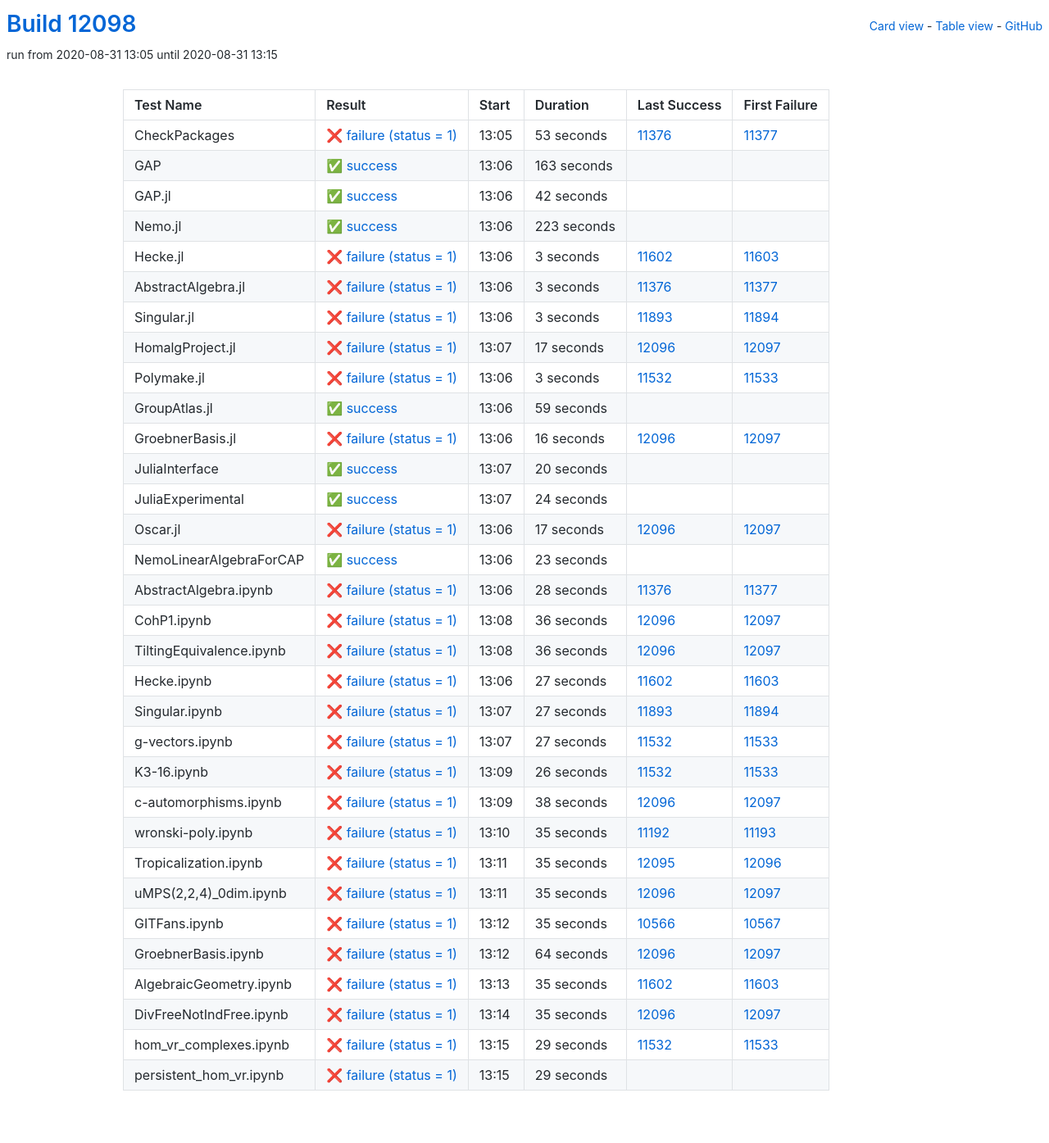
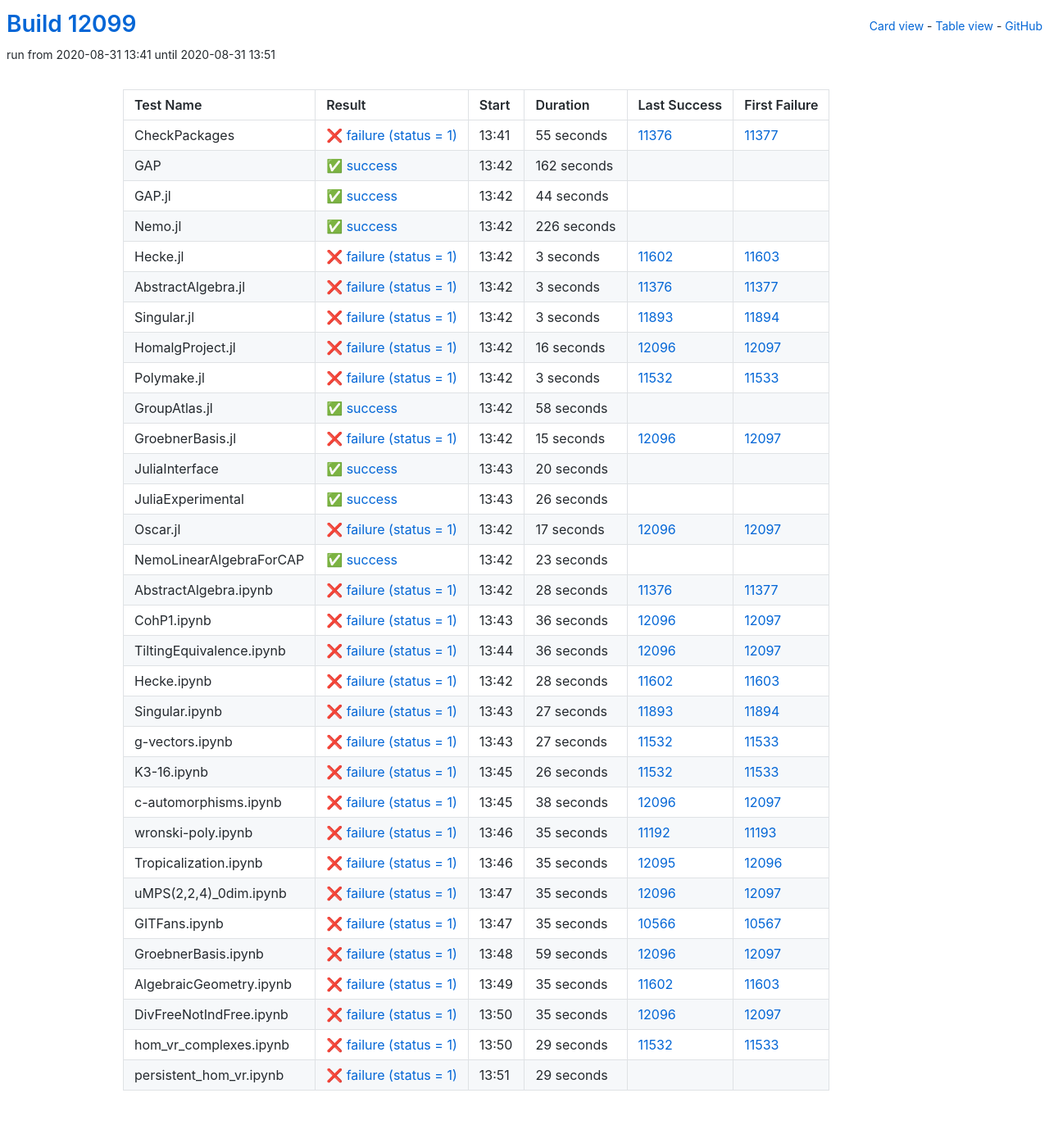
Before and after one commit to oscar-system/oscar-ci-status, a Jekyll site: the page built from table.html, in a window 1280 px wide. Shown: the whole page at 82% size. Built offline with Jekyll 4.4.1, drawn with Linux system fonts in a browser that asks for light colours.

Commit message:
Build #12099

```diff
--- a/_data/ci.yml
+++ b/_data/ci.yml
@@ -1,6 +1,6 @@
 ---
-build: 12098
-build_url: https://oscarci.mathematik.uni-kl.de/job/oscar/12098/
+build: 12099
+build_url: https://oscarci.mathematik.uni-kl.de/job/oscar/12099/
 job: oscar
 organization: oscar-system
 repo: oscar-ci-status
@@ -8,56 +8,56 @@
 tests:
 - name: CheckPackages
   id: checkpackages
-  log: https://oscarci.mathematik.uni-kl.de/job/oscar/12098/artifact/logs/build-12098/CheckPackages.log
-  start: 2020-08-31 13:05
+  log: https://oscarci.mathematik.uni-kl.de/job/oscar/12099/artifact/logs/build-12099/CheckPackages.log
+  start: 2020-08-31 13:41
   success: false
   exitcode: 1
   status: failure
-  duration: 53
+  duration: 55
   last_success: 11376
   last_success_url: https://oscarci.mathematik.uni-kl.de/job/oscar/11376/
   first_failure: 11377
   first_failure_url: https://oscarci.mathematik.uni-kl.de/job/oscar/11377/
 - name: GAP
   id: gap
-  log: https://oscarci.mathematik.uni-kl.de/job/oscar/12098/artifact/logs/build-12098/GAP.log
-  start: 2020-08-31 13:06
+  log: https://oscarci.mathematik.uni-kl.de/job/oscar/12099/artifact/logs/build-12099/GAP.log
+  start: 2020-08-31 13:42
   success: true
   exitcode: 0
   status: success
-  duration: 163
+  duration: 162
   last_success: false
   last_success_url:
   first_failure: false
   first_failure_url:
 - name: GAP.jl
   id: gap-jl
-  log: https://oscarci.mathematik.uni-kl.de/job/oscar/12098/artifact/logs/build-12098/GAP.jl.log
-  start: 2020-08-31 13:06
+  log: https://oscarci.mathematik.uni-kl.de/job/oscar/12099/artifact/logs/build-12099/GAP.jl.log
+  start: 2020-08-31 13:42
   success: true
   exitcode: 0
   status: success
-  duration: 42
+  duration: 44
   last_success: false
   last_success_url:
   first_failure: false
   first_failure_url:
 - name: Nemo.jl
   id: nemo-jl
-  log: https://oscarci.mathematik.uni-kl.de/job/oscar/12098/artifact/logs/build-12098/Nemo.jl.log
-  start: 2020-08-31 13:06
+  log: https://oscarci.mathematik.uni-kl.de/job/oscar/12099/artifact/logs/build-12099/Nemo.jl.log
+  start: 2020-08-31 13:42
   success: true
   exitcode: 0
   status: success
-  duration: 223
+  duration: 226
   last_success: false
   last_success_url:
   first_failure: false
   first_failure_url:
 - name: Hecke.jl
   id: hecke-jl
-  log: https://oscarci.mathematik.uni-kl.de/job/oscar/12098/artifact/logs/build-12098/Hecke.jl.log
-  start: 2020-08-31 13:06
+  log: https://oscarci.mathematik.uni-kl.de/job/oscar/12099/artifact/logs/build-12099/Hecke.jl.log
+  start: 2020-08-31 13:42
   success: false
   exitcode: 1
   status: failure
@@ -68,8 +68,8 @@
   first_failure_url: https://oscarci.mathematik.uni-kl.de/job/oscar/11603/
 - name: AbstractAlgebra.jl
   id: abstractalgebra-jl
-  log: https://oscarci.mathematik.uni-kl.de/job/oscar/12098/artifact/logs/build-12098/AbstractAlgebra.jl.log
-  start: 2020-08-31 13:06
+  log: https://oscarci.mathematik.uni-kl.de/job/oscar/12099/artifact/logs/build-12099/AbstractAlgebra.jl.log
+  start: 2020-08-31 13:42
   success: false
   exitcode: 1
   status: failure
@@ -80,8 +80,8 @@
   first_failure_url: https://oscarci.mathematik.uni-kl.de/job/oscar/11377/
 - name: Singular.jl
   id: singular-jl
-  log: https://oscarci.mathematik.uni-kl.de/job/oscar/12098/artifact/logs/build-12098/Singular.jl.log
-  start: 2020-08-31 13:06
+  log: https://oscarci.mathematik.uni-kl.de/job/oscar/12099/artifact/logs/build-12099/Singular.jl.log
+  start: 2020-08-31 13:42
   success: false
   exitcode: 1
   status: failure
@@ -92,20 +92,20 @@
   first_failure_url: https://oscarci.mathematik.uni-kl.de/job/oscar/11894/
 - name: HomalgProject.jl
   id: homalgproject-jl
-  log: https://oscarci.mathematik.uni-kl.de/job/oscar/12098/artifact/logs/build-12098/HomalgProject.jl.log
-  start: 2020-08-31 13:07
+  log: https://oscarci.mathematik.uni-kl.de/job/oscar/12099/artifact/logs/build-12099/HomalgProject.jl.log
+  start: 2020-08-31 13:42
   success: false
   exitcode: 1
   status: failure
-  duration: 17
+  duration: 16
   last_success: 12096
   last_success_url: https://oscarci.mathematik.uni-kl.de/job/oscar/12096/
   first_failure: 12097
   first_failure_url: https://oscarci.mathematik.uni-kl.de/job/oscar/12097/
 - name: Polymake.jl
   id: polymake-jl
-  log: https://oscarci.mathematik.uni-kl.de/job/oscar/12098/artifact/logs/build-12098/Polymake.jl.log
-  start: 2020-08-31 13:06
+  log: https://oscarci.mathematik.uni-kl.de/job/oscar/12099/artifact/logs/build-12099/Polymake.jl.log
+  start: 2020-08-31 13:42
   success: false
   exitcode: 1
   status: failure
@@ -116,32 +116,32 @@
   first_failure_url: https://oscarci.mathematik.uni-kl.de/job/oscar/11533/
 - name: GroupAtlas.jl
   id: groupatlas-jl
-  log: https://oscarci.mathematik.uni-kl.de/job/oscar/12098/artifact/logs/build-12098/GroupAtlas.jl.log
-  start: 2020-08-31 13:06
+  log: https://oscarci.mathematik.uni-kl.de/job/oscar/12099/artifact/logs/build-12099/GroupAtlas.jl.log
+  start: 2020-08-31 13:42
   success: true
   exitcode: 0
   status: success
-  duration: 59
+  duration: 58
   last_success: false
   last_success_url:
   first_failure: false
   first_failure_url:
 - name: GroebnerBasis.jl
   id: groebnerbasis-jl
-  log: https://oscarci.mathematik.uni-kl.de/job/oscar/12098/artifact/logs/build-12098/GroebnerBasis.jl.log
-  start: 2020-08-31 13:06
+  log: https://oscarci.mathematik.uni-kl.de/job/oscar/12099/artifact/logs/build-12099/GroebnerBasis.jl.log
+  start: 2020-08-31 13:42
   success: false
   exitcode: 1
   status: failure
-  duration: 16
+  duration: 15
   last_success: 12096
   last_success_url: https://oscarci.mathematik.uni-kl.de/job/oscar/12096/
   first_failure: 12097
   first_failure_url: https://oscarci.mathematik.uni-kl.de/job/oscar/12097/
 - name: JuliaInterface
   id: juliainterface
-  log: https://oscarci.mathematik.uni-kl.de/job/oscar/12098/artifact/logs/build-12098/JuliaInterface.log
-  start: 2020-08-31 13:07
+  log: https://oscarci.mathematik.uni-kl.de/job/oscar/12099/artifact/logs/build-12099/JuliaInterface.log
+  start: 2020-08-31 13:43
   success: true
   exitcode: 0
   status: success
@@ -152,20 +152,20 @@
   first_failure_url:
 - name: JuliaExperimental
   id: juliaexperimental
-  log: https://oscarci.mathematik.uni-kl.de/job/oscar/12098/artifact/logs/build-12098/JuliaExperimental.log
-  start: 2020-08-31 13:07
+  log: https://oscarci.mathematik.uni-kl.de/job/oscar/12099/artifact/logs/build-12099/JuliaExperimental.log
+  start: 2020-08-31 13:43
   success: true
   exitcode: 0
   status: success
-  duration: 24
+  duration: 26
   last_success: false
   last_success_url:
   first_failure: false
   first_failure_url:
 - name: Oscar.jl
   id: oscar-jl
-  log: https://oscarci.mathematik.uni-kl.de/job/oscar/12098/artifact/logs/build-12098/Oscar.jl.log
-  start: 2020-08-31 13:06
+  log: https://oscarci.mathematik.uni-kl.de/job/oscar/12099/artifact/logs/build-12099/Oscar.jl.log
+  start: 2020-08-31 13:42
   success: false
   exitcode: 1
   status: failure
@@ -176,8 +176,8 @@
   first_failure_url: https://oscarci.mathematik.uni-kl.de/job/oscar/12097/
 - name: NemoLinearAlgebraForCAP
   id: nemolinearalgebraforcap
-  log: https://oscarci.mathematik.uni-kl.de/job/oscar/12098/artifact/logs/build-12098/NemoLinearAlgebraForCAP.log
-  start: 2020-08-31 13:06
+  log: https://oscarci.mathematik.uni-kl.de/job/oscar/12099/artifact/logs/build-12099/NemoLinearAlgebraForCAP.log
+  start: 2020-08-31 13:42
   success: true
   exitcode: 0
   status: success
@@ -188,8 +188,8 @@
   first_failure_url:
 - name: AbstractAlgebra.ipynb
   id: abstractalgebra-ipynb
-  log: https://oscarci.mathematik.uni-kl.de/job/oscar/12098/artifact/logs/build-12098/AbstractAlgebra.ipynb.log
-  start: 2020-08-31 13:06
+  log: https://oscarci.mathematik.uni-kl.de/job/oscar/12099/artifact/logs/build-12099/AbstractAlgebra.ipynb.log
+  start: 2020-08-31 13:42
   success: false
   exitcode: 1
   status: failure
@@ -200,8 +200,8 @@
   first_failure_url: https://oscarci.mathematik.uni-kl.de/job/oscar/11377/
 - name: CohP1.ipynb
   id: cohp1-ipynb
-  log: https://oscarci.mathematik.uni-kl.de/job/oscar/12098/artifact/logs/build-12098/CohP1.ipynb.log
-  start: 2020-08-31 13:08
+  log: https://oscarci.mathematik.uni-kl.de/job/oscar/12099/artifact/logs/build-12099/CohP1.ipynb.log
+  start: 2020-08-31 13:43
   success: false
   exitcode: 1
   status: failure
@@ -212,8 +212,8 @@
   first_failure_url: https://oscarci.mathematik.uni-kl.de/job/oscar/12097/
 - name: TiltingEquivalence.ipynb
   id: tiltingequivalence-ipynb
-  log: https://oscarci.mathematik.uni-kl.de/job/oscar/12098/artifact/logs/build-12098/TiltingEquivalence.ipynb.log
-  start: 2020-08-31 13:08
+  log: https://oscarci.mathematik.uni-kl.de/job/oscar/12099/artifact/logs/build-12099/TiltingEquivalence.ipynb.log
+  start: 2020-08-31 13:44
   success: false
   exitcode: 1
   status: failure
@@ -224,20 +224,20 @@
   first_failure_url: https://oscarci.mathematik.uni-kl.de/job/oscar/12097/
 - name: Hecke.ipynb
   id: hecke-ipynb
-  log: https://oscarci.mathematik.uni-kl.de/job/oscar/12098/artifact/logs/build-12098/Hecke.ipynb.log
-  start: 2020-08-31 13:06
+  log: https://oscarci.mathematik.uni-kl.de/job/oscar/12099/artifact/logs/build-12099/Hecke.ipynb.log
+  start: 2020-08-31 13:42
   success: false
   exitcode: 1
   status: failure
-  duration: 27
+  duration: 28
   last_success: 11602
   last_success_url: https://oscarci.mathematik.uni-kl.de/job/oscar/11602/
   first_failure: 11603
   first_failure_url: https://oscarci.mathematik.uni-kl.de/job/oscar/11603/
 - name: Singular.ipynb
   id: singular-ipynb
-  log: https://oscarci.mathematik.uni-kl.de/job/oscar/12098/artifact/logs/build-12098/Singular.ipynb.log
-  start: 2020-08-31 13:07
+  log: https://oscarci.mathematik.uni-kl.de/job/oscar/12099/artifact/logs/build-12099/Singular.ipynb.log
+  start: 2020-08-31 13:43
   success: false
   exitcode: 1
   status: failure
@@ -248,8 +248,8 @@
   first_failure_url: https://oscarci.mathematik.uni-kl.de/job/oscar/11894/
 - name: g-vectors.ipynb
   id: g-vectors-ipynb
-  log: https://oscarci.mathematik.uni-kl.de/job/oscar/12098/artifact/logs/build-12098/g-vectors.ipynb.log
-  start: 2020-08-31 13:07
+  log: https://oscarci.mathematik.uni-kl.de/job/oscar/12099/artifact/logs/build-12099/g-vectors.ipynb.log
+  start: 2020-08-31 13:43
   success: false
   exitcode: 1
   status: failure
@@ -260,8 +260,8 @@
   first_failure_url: https://oscarci.mathematik.uni-kl.de/job/oscar/11533/
 - name: K3-16.ipynb
   id: k3-16-ipynb
-  log: https://oscarci.mathematik.uni-kl.de/job/oscar/12098/artifact/logs/build-12098/K3-16.ipynb.log
-  start: 2020-08-31 13:09
+  log: https://oscarci.mathematik.uni-kl.de/job/oscar/12099/artifact/logs/build-12099/K3-16.ipynb.log
+  start: 2020-08-31 13:45
   success: false
   exitcode: 1
   status: failure
@@ -272,8 +272,8 @@
   first_failure_url: https://oscarci.mathematik.uni-kl.de/job/oscar/11533/
 - name: c-automorphisms.ipynb
   id: c-automorphisms-ipynb
-  log: https://oscarci.mathematik.uni-kl.de/job/oscar/12098/artifact/logs/build-12098/c-automorphisms.ipynb.log
-  start: 2020-08-31 13:09
+  log: https://oscarci.mathematik.uni-kl.de/job/oscar/12099/artifact/logs/build-12099/c-automorphisms.ipynb.log
+  start: 2020-08-31 13:45
   success: false
   exitcode: 1
   status: failure
@@ -284,8 +284,8 @@
   first_failure_url: https://oscarci.mathematik.uni-kl.de/job/oscar/12097/
 - name: wronski-poly.ipynb
   id: wronski-poly-ipynb
-  log: https://oscarci.mathematik.uni-kl.de/job/oscar/12098/artifact/logs/build-12098/wronski-poly.ipynb.log
-  start: 2020-08-31 13:10
+  log: https://oscarci.mathematik.uni-kl.de/job/oscar/12099/artifact/logs/build-12099/wronski-poly.ipynb.log
+  start: 2020-08-31 13:46
   success: false
   exitcode: 1
   status: failure
@@ -296,8 +296,8 @@
   first_failure_url: https://oscarci.mathematik.uni-kl.de/job/oscar/11193/
 - name: Tropicalization.ipynb
   id: tropicalization-ipynb
-  log: https://oscarci.mathematik.uni-kl.de/job/oscar/12098/artifact/logs/build-12098/Tropicalization.ipynb.log
-  start: 2020-08-31 13:11
+  log: https://oscarci.mathematik.uni-kl.de/job/oscar/12099/artifact/logs/build-12099/Tropicalization.ipynb.log
+  start: 2020-08-31 13:46
   success: false
   exitcode: 1
   status: failure
@@ -308,8 +308,8 @@
   first_failure_url: https://oscarci.mathematik.uni-kl.de/job/oscar/12096/
 - name: uMPS(2,2,4)_0dim.ipynb
   id: umps-2-2-4-0dim-ipynb
-  log: https://oscarci.mathematik.uni-kl.de/job/oscar/12098/artifact/logs/build-12098/uMPS-2-2-4-_0dim.ipynb.log
-  start: 2020-08-31 13:11
+  log: https://oscarci.mathematik.uni-kl.de/job/oscar/12099/artifact/logs/build-12099/uMPS-2-2-4-_0dim.ipynb.log
+  start: 2020-08-31 13:47
   success: false
   exitcode: 1
   status: failure
@@ -320,8 +320,8 @@
   first_failure_url: https://oscarci.mathematik.uni-kl.de/job/oscar/12097/
 - name: GITFans.ipynb
   id: gitfans-ipynb
-  log: https://oscarci.mathematik.uni-kl.de/job/oscar/12098/artifact/logs/build-12098/GITFans.ipynb.log
-  start: 2020-08-31 13:12
+  log: https://oscarci.mathematik.uni-kl.de/job/oscar/12099/artifact/logs/build-12099/GITFans.ipynb.log
+  start: 2020-08-31 13:47
   success: false
   exitcode: 1
   status: failure
@@ -332,20 +332,20 @@
   first_failure_url: https://oscarci.mathematik.uni-kl.de/job/oscar/10567/
 - name: GroebnerBasis.ipynb
   id: groebnerbasis-ipynb
-  log: https://oscarci.mathematik.uni-kl.de/job/oscar/12098/artifact/logs/build-12098/GroebnerBasis.ipynb.log
-  start: 2020-08-31 13:12
+  log: https://oscarci.mathematik.uni-kl.de/job/oscar/12099/artifact/logs/build-12099/GroebnerBasis.ipynb.log
+  start: 2020-08-31 13:48
   success: false
   exitcode: 1
   status: failure
-  duration: 64
+  duration: 59
   last_success: 12096
   last_success_url: https://oscarci.mathematik.uni-kl.de/job/oscar/12096/
   first_failure: 12097
   first_failure_url: https://oscarci.mathematik.uni-kl.de/job/oscar/12097/
 - name: AlgebraicGeometry.ipynb
   id: algebraicgeometry-ipynb
-  log: https://oscarci.mathematik.uni-kl.de/job/oscar/12098/artifact/logs/build-12098/AlgebraicGeometry.ipynb.log
-  start: 2020-08-31 13:13
+  log: https://oscarci.mathematik.uni-kl.de/job/oscar/12099/artifact/logs/build-12099/AlgebraicGeometry.ipynb.log
+  start: 2020-08-31 13:49
   success: false
   exitcode: 1
   status: failure
@@ -356,8 +356,8 @@
   first_failure_url: https://oscarci.mathematik.uni-kl.de/job/oscar/11603/
 - name: DivFreeNotIndFree.ipynb
   id: divfreenotindfree-ipynb
-  log: https://oscarci.mathematik.uni-kl.de/job/oscar/12098/artifact/logs/build-12098/DivFreeNotIndFree.ipynb.log
-  start: 2020-08-31 13:14
+  log: https://oscarci.mathematik.uni-kl.de/job/oscar/12099/artifact/logs/build-12099/DivFreeNotIndFree.ipynb.log
+  start: 2020-08-31 13:50
   success: false
   exitcode: 1
   status: failure
@@ -368,8 +368,8 @@
   first_failure_url: https://oscarci.mathematik.uni-kl.de/job/oscar/12097/
 - name: hom_vr_complexes.ipynb
   id: hom-vr-complexes-ipynb
-  log: https://oscarci.mathematik.uni-kl.de/job/oscar/12098/artifact/logs/build-12098/hom_vr_complexes.ipynb.log
-  start: 2020-08-31 13:15
+  log: https://oscarci.mathematik.uni-kl.de/job/oscar/12099/artifact/logs/build-12099/hom_vr_complexes.ipynb.log
+  start: 2020-08-31 13:50
   success: false
   exitcode: 1
   status: failure
@@ -380,8 +380,8 @@
   first_failure_url: https://oscarci.mathematik.uni-kl.de/job/oscar/11533/
 - name: persistent_hom_vr.ipynb
   id: persistent-hom-vr-ipynb
-  log: https://oscarci.mathematik.uni-kl.de/job/oscar/12098/artifact/logs/build-12098/persistent_hom_vr.ipynb.log
-  start: 2020-08-31 13:15
+  log: https://oscarci.mathematik.uni-kl.de/job/oscar/12099/artifact/logs/build-12099/persistent_hom_vr.ipynb.log
+  start: 2020-08-31 13:51
   success: false
   exitcode: 1
   status: failure
```
Also changed, not shown: README.md.
